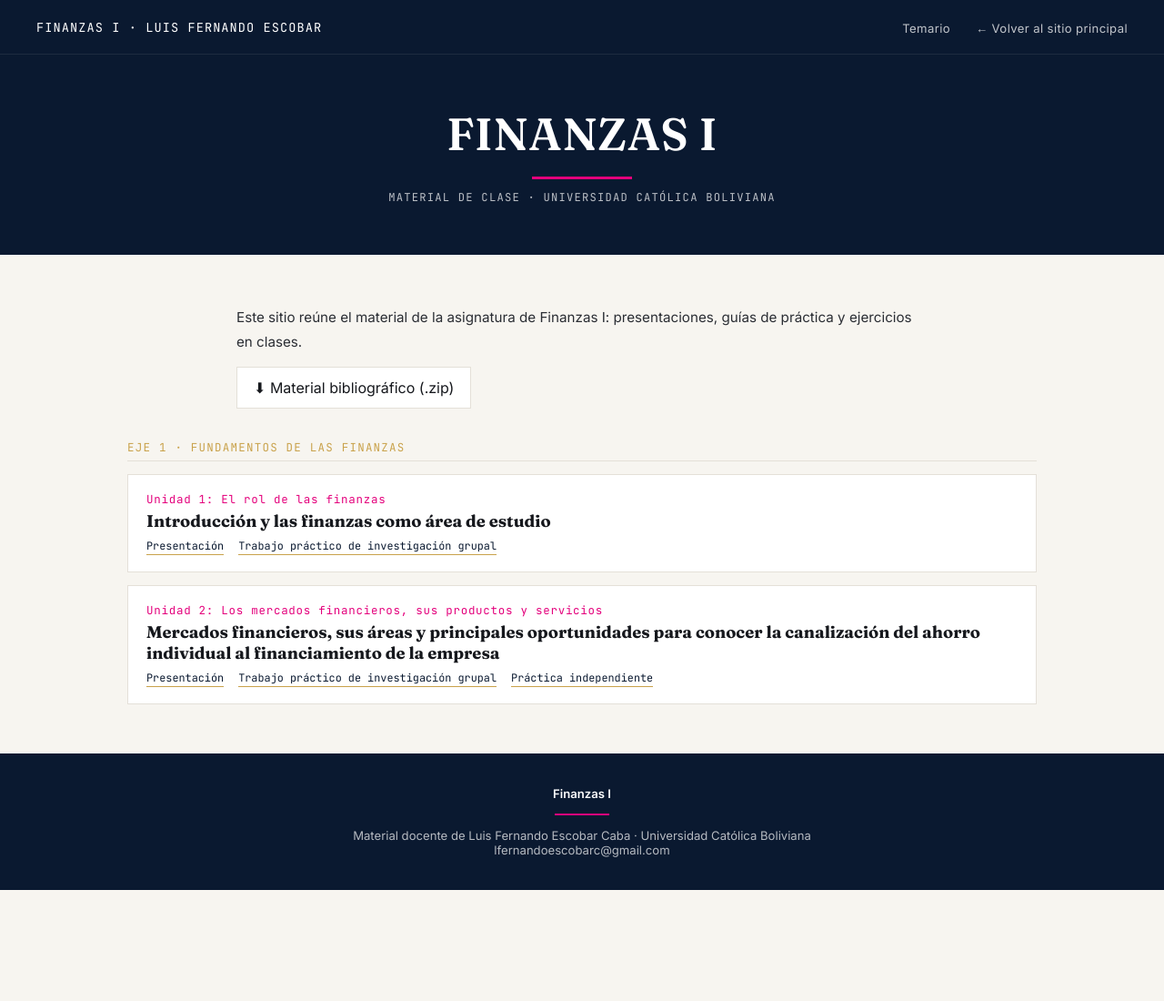
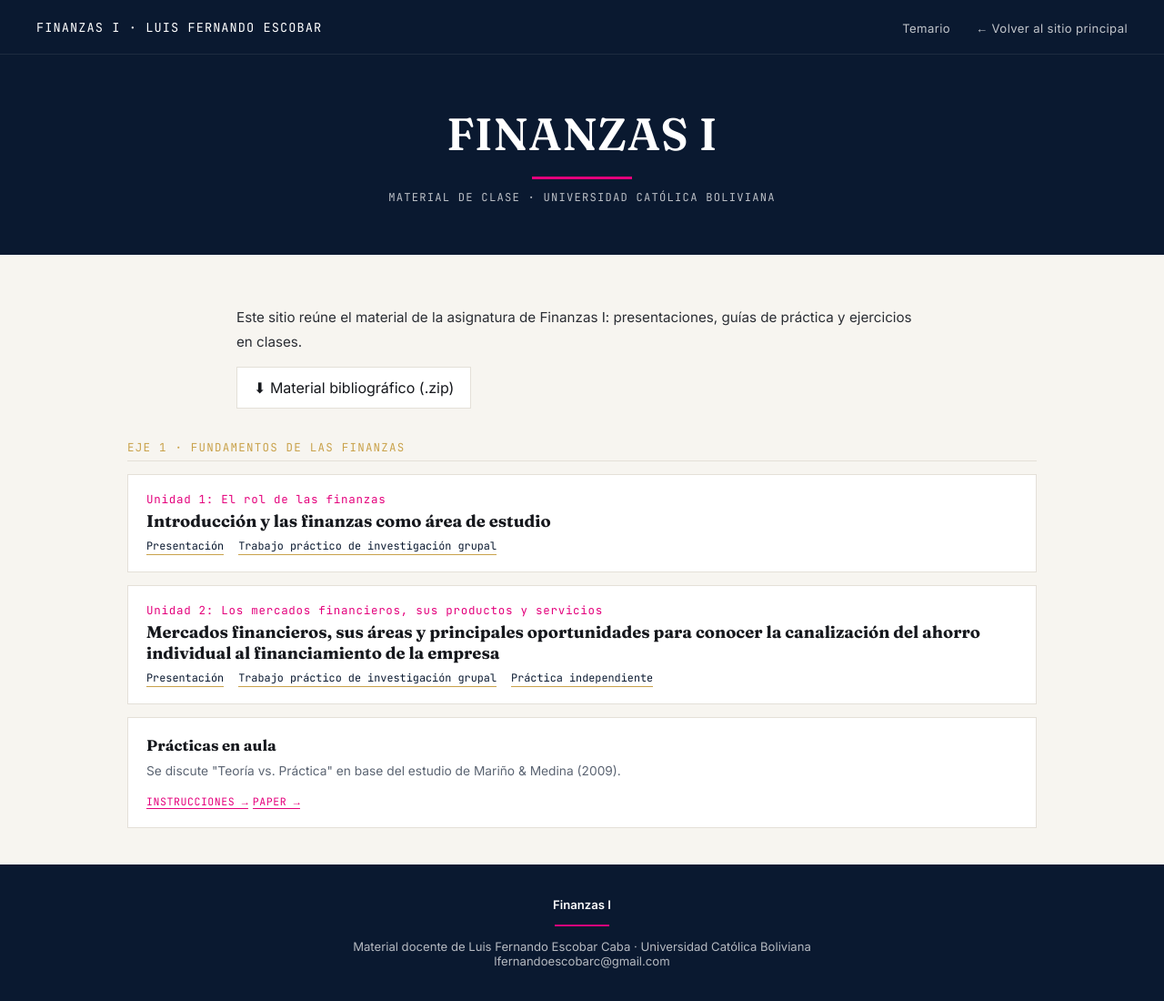
Before and after one commit to LFernandoEscobarC/finanzas, a Jekyll site: the page built from index.md, in a window 1280 px wide and 1100 px high. Shown: the whole window at 91% size. Built offline with Jekyll 4.4.1, drawn with Linux system fonts in a browser that asks for light colours.

Commit message:
Update index.md

```diff
--- a/index.md
+++ b/index.md
@@ -43,6 +43,13 @@ title: Temario
       </div>
     </li>
 
+    <div class="card">
+      <h4>Prácticas en aula</h4>
+      <p>Se discute "Teoría vs. Práctica" en base del estudio de Mariño & Medina (2009).</p>
+      <a class="link" href="https://raw.githack.com/Lufesc/IFI211SII26/main/Trabajos prácticos/Instrucciones para la práctica 1 en aula.pdf">Instrucciones →</a>
+      <a class="link" href="https://raw.githack.com/Lufesc/IFI211SII26/main/Trabajos prácticos/Becerra, G. Y. M., & Sandoval, I. M. (2009). La administración financiera una utopía en las microempresas. Criterio libre, 7(11), 123-144..pdf">Paper →</a>
+    </div>
+
   </ul>
 
 </main>
```
